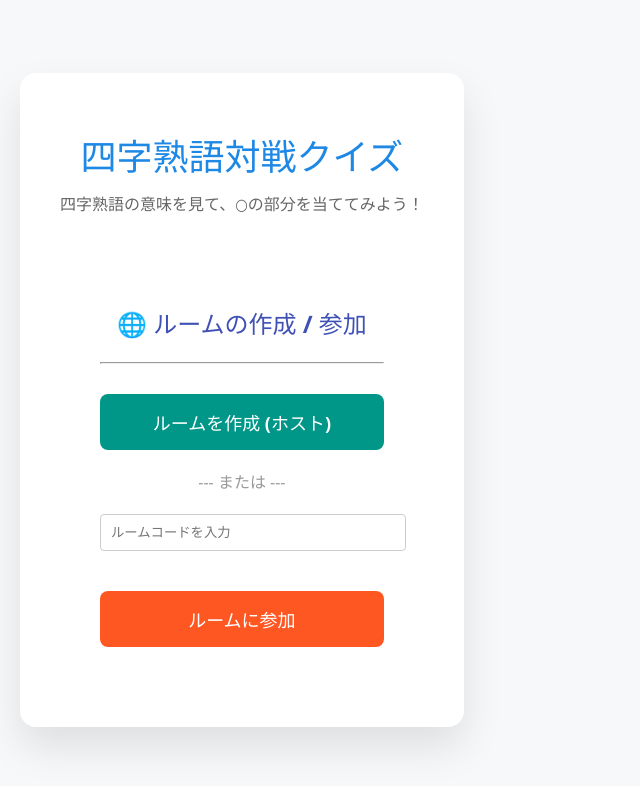
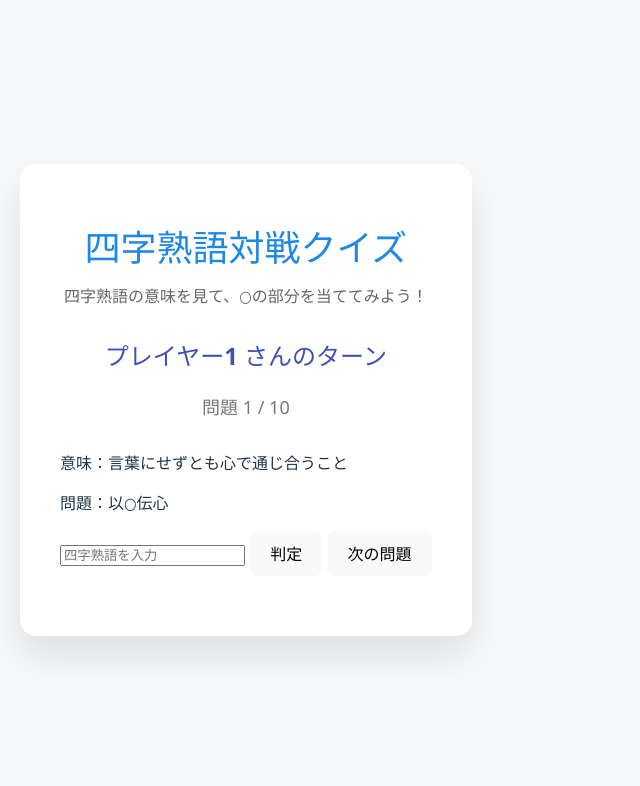
Before and after one commit to kuwa312/imaginary-yojijukugo-quiz, a React (Vite) app: page / in a window 1280 px wide. Shown: the top 786 px of the page, without its empty margins (0-640 px from the left). Built offline with nearby package versions, Linux system fonts and the light colour scheme.

Commit message:
最終成果

```diff
--- a/src/App.tsx
+++ b/src/App.tsx
@@ -1,33 +1,213 @@
-import React, { useState } from "react";
-import { QuizApp } from "./components/Quizapp";
-import { RoomSetup } from "./components/RoomSetup";
-import './App.css';
+import { useState, useEffect } from "react";
+import { quizzes } from "./data";
+import type { Quiz } from "./data";
+import { QuizDisplay } from "./components/QuizDisplay";
+import { ResultDisplay } from "./components/ResultDisplay";
+import './App.css'; // 【重要】CSSをインポート
+
+const TOTAL_QUESTIONS = 10;
+const PLAYER_NAMES = ["プレイヤー1", "プレイヤー2"];
+
+// プレイヤーデータ構造 (変更なし)
+interface PlayerResult {
+  name: string;
+  score: number;
+  answers: {
+    questionIndex: number;
+    correctWord: string;
+    userAnswer: string;
+    isCorrect: boolean;
+  }[];
+}
+
+// ゲームの状態管理 (変更なし)
+interface GameFlowState {
+    currentQuestionIndex: number; // 0から9
+    currentPlayerIndex: number;   // 0または1
+    isFinished: boolean;
+    showResultButton: boolean;
+}
 
 function App() {
-  const [gameStarted, setGameStarted] = useState(false);
-  const [roomCode, setRoomCode] = useState('');
-  const [isRoomCreator, setIsRoomCreator] = useState(false);
+  const [current, setCurrent] = useState<Quiz | null>(null);
+  const [masked, setMasked] = useState("");
+  const [input, setInput] = useState("");
+  const [result, setResult] = useState("");
 
-  const handleStartGame = (code: string, isCreator: boolean) => {
-    if (code) {
-      setRoomCode(code);
-      setIsRoomCreator(isCreator);
-      setGameStarted(true);
-      // 【注意】実際にはここでサーバーにコードを送信する処理が入ります
-      console.log(`Game started in room: ${code}, as creator: ${isCreator}`);
+  const [playerResults, setPlayerResults] = useState<PlayerResult[]>(
+      PLAYER_NAMES.map(name => ({ name, score: 0, answers: [] }))
+  );
+
+  const [flowState, setFlowState] = useState<GameFlowState>({
+      currentQuestionIndex: 0,
+      currentPlayerIndex: 0,
+      isFinished: false,
+      showResultButton: false,
+  });
+
+  const { currentQuestionIndex, currentPlayerIndex, isFinished, showResultButton } = flowState;
+
+  useEffect(() => {
+    // インデックスが変わるたびに新しい問題を取得
+    getNewQuiz();
+  }, [currentQuestionIndex]);
+
+  const handleRestart = () => {
+    setPlayerResults(
+        PLAYER_NAMES.map(name => ({ name, score: 0, answers: [] }))
+    );
+    setFlowState({
+        currentQuestionIndex: 0,
+        currentPlayerIndex: 0,
+        isFinished: false,
+        showResultButton: false,
+    });
+    getNewQuiz();
+  };
+
+  const getNewQuiz = () => {
+    const quiz = quizzes[Math.floor(Math.random() * quizzes.length)];
+    setCurrent(quiz);
+
+    const idx = Math.floor(Math.random() * quiz.word.length);
+    const maskedWord = quiz.word.slice(0, idx) + "○" + quiz.word.slice(idx + 1);
+    setMasked(maskedWord);
+
+    setInput("");
+    setResult("");
+  }
+
+  const pickRandom = () => {
+    setFlowState(prev => ({
+        ...prev,
+        currentQuestionIndex: prev.currentQuestionIndex + 1,
+        showResultButton: false,
+    }));
+  };
+
+  const checkAnswer = () => {
+    if (!current) return;
+
+    const isCorrect = input === current.word;
+
+    // 1. 回答履歴とスコアの更新
+    setPlayerResults(prevResults => {
+        const newResults = [...prevResults];
+        const player = newResults[currentPlayerIndex];
+
+        if (isCorrect) {
+            player.score += 1;
+        }
+
+        player.answers.push({
+            questionIndex: currentQuestionIndex + 1,
+            correctWord: current.word,
+            userAnswer: input,
+            isCorrect: isCorrect,
+        });
+        return newResults;
+    });
+
+    // 2. 結果メッセージの表示
+    if (isCorrect) {
+      setResult("正解🎉");
     } else {
-      alert("ルームコードが必要です。");
+      setResult(`不正解… 正解は ${current.word}`);
+    }
+
+    // 3. 最終問題・最終プレイヤーの判定
+    const isLastQuestion = currentQuestionIndex === TOTAL_QUESTIONS - 1;
+    const isLastPlayer = currentPlayerIndex === PLAYER_NAMES.length - 1;
+
+    if (isLastQuestion) {
+        setTimeout(() => {
+            if (isLastPlayer) {
+                setFlowState(prev => ({ ...prev, showResultButton: true }));
+            } else {
+                setFlowState(prev => ({ ...prev, showResultButton: true }));
+            }
+        }, 1500);
     }
   };
 
-  const handleEndGame = () => {
-    // リザルト画面から「もう一度対戦する」が押されたときなど
-    setGameStarted(false);
-    setRoomCode('');
-    setIsRoomCreator(false);
+  const goToResult = () => {
+      setFlowState(prev => ({ ...prev, isFinished: true }));
+  };
+
+  const handleNextPlayerOrQuestion = () => {
+    const isLastQuestion = currentQuestionIndex === TOTAL_QUESTIONS - 1;
+    const isLastPlayer = currentPlayerIndex === PLAYER_NAMES.length - 1;
+
+    if (isLastQuestion && !isLastPlayer) {
+        // 最終問題終了後、次のプレイヤーへ進む
+        setFlowState(prev => ({
+            ...prev,
+            currentQuestionIndex: 0, // 問題インデックスをリセット
+            currentPlayerIndex: prev.currentPlayerIndex + 1, // プレイヤーを切り替え
+            showResultButton: false,
+        }));
+        getNewQuiz(); // 次の問題(1問目)をロード
+    }
+  };
+
+
+  const renderContent = () => {
+    if (isFinished) {
+      return (
+        <ResultDisplay
+          finalResults={playerResults}
+          totalQuestions={TOTAL_QUESTIONS}
+          onRestart={handleRestart}
+        />
+      );
+    }
+
+    const currentPlayerName = PLAYER_NAMES[currentPlayerIndex];
+
+    return current && (
+        <>
+          <h2 className="player-turn">
+             {currentPlayerName} さんのターン
+          </h2>
+
+          {/* 問題数表示 */}
+          <div className="question-status">
+             <p>問題 {currentQuestionIndex + 1} / {TOTAL_QUESTIONS}</p>
+          </div>
+
+          <QuizDisplay
+            // key={currentQuestionIndex + currentPlayerIndex * TOTAL_QUESTIONS} を使用し、問題が変わるたびにコンポーネントを強制的にリセット
+            key={currentQuestionIndex + currentPlayerIndex * TOTAL_QUESTIONS}
+            meaning={current.meaning}
+            maskedWord={masked}
+            input={input}
+            onInputChange={setInput}
+            onCheck={checkAnswer}
+            onNext={pickRandom}
+            // 10問目になるか、リザルトボタンが表示されていなければ「次の問題」ボタンを表示
+            showNextButton={currentQuestionIndex < TOTAL_QUESTIONS - 1 && !showResultButton}
+          />
+
+          {result && (
+              <p className={`result-message ${result.includes('正解') ? 'result-correct' : 'result-incorrect'}`}>
+                  {result}
+              </p>
+          )}
+
+          {showResultButton && (
+              <button
+                  onClick={currentPlayerIndex === PLAYER_NAMES.length - 1 ? goToResult : handleNextPlayerOrQuestion}
+                  className={`flow-button ${currentPlayerIndex === PLAYER_NAMES.length - 1 ? 'final-result' : 'next-player'}`}
+              >
+                  {currentPlayerIndex === PLAYER_NAMES.length - 1 ? "解答結果へ ▶" : `${PLAYER_NAMES[currentPlayerIndex + 1]}へ交代 ▶`}
+              </button>
+          )}
+        </>
+    );
   };
 
   return (
+    // 【CSSクラス適用】
     <div className="app-container">
       <div className="quiz-card">
         <h1 className="quiz-title">
@@ -37,15 +217,7 @@ function App() {
             四字熟語の意味を見て、○の部分を当ててみよう！
         </p>
 
-        {gameStarted ? (
-          <QuizApp
-            roomCode={roomCode}
-            isRoomCreator={isRoomCreator}
-            onEndGame={handleEndGame}
-          />
-        ) : (
-          <RoomSetup onStartGame={handleStartGame} />
-        )}
+        {renderContent()}
       </div>
     </div>
   );
```
